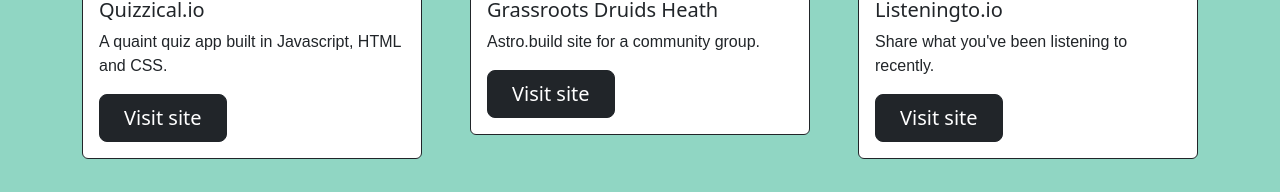
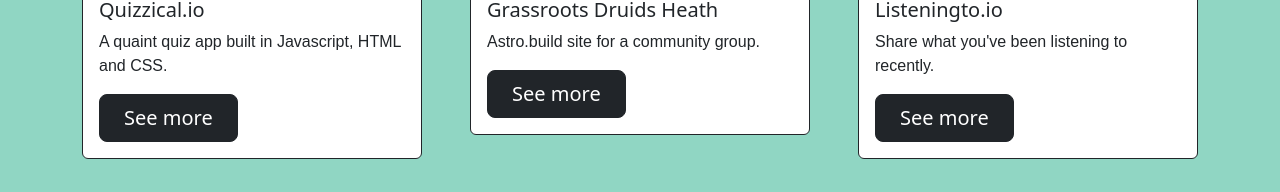
Before and after one commit to philManWithBeard/react-portfolio, a React (Vite) app: page /projects in a window 1280 px wide. Shown: the part 551-743 px from the top of the page. Built offline with nearby package versions, Linux system fonts and the light colour scheme; a web font is replaced by a local one.

Commit message:
added links to project card

```diff
--- a/src/components/projectCard.jsx
+++ b/src/components/projectCard.jsx
@@ -1,5 +1,6 @@
 import React from "react";
 import quizzical from "../assets/quizzical.png";
+import { Link } from "react-router-dom";
 
 export default function ProjectCard(props) {
   return (
@@ -14,13 +15,13 @@ export default function ProjectCard(props) {
           <div className="card-body">
             <h5 className="card-title">{props.name}</h5>
             <p className="card-text">{props.description}</p>
-            <a
-              href="https://philmanwithbeard.github.io/quizzical/"
-              target="_blank"
+            <Link
+              to={"/projects/" + props.slug}
+              href={"https://philmanwithbeard.github.io/projects/" + props.slug}
               className="btn-dark d-inline-flex align-items-center btn btn-primary btn-lg px-4"
             >
-              Visit site
-            </a>
+              See more
+            </Link>
           </div>
         </div>
       </div>
```
